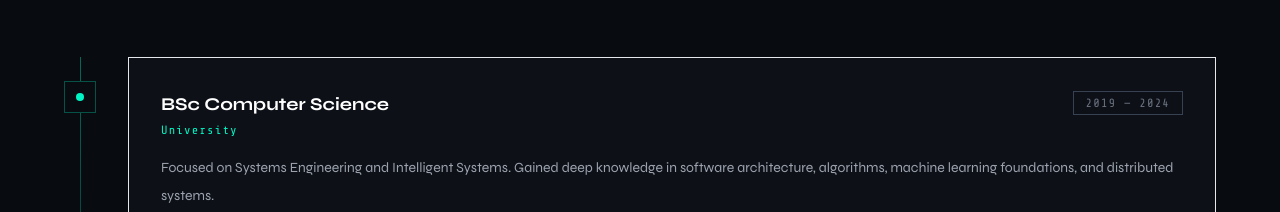
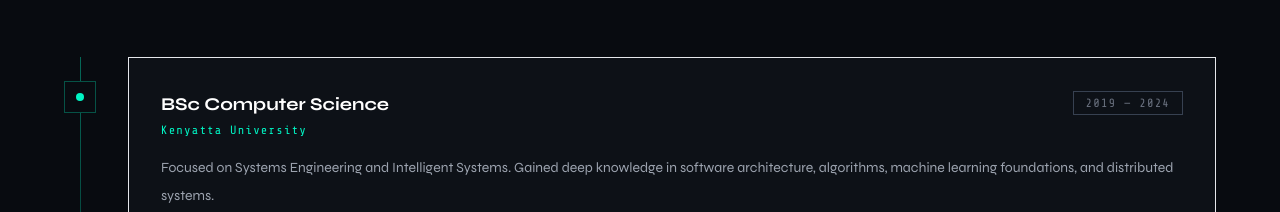
Before and after one commit to Marsden-tech/marsden-portfolio, a React (Vite) app: page / in a window 1280 px wide. Shown: the part 3880-4092 px from the top of the page. Built offline with nearby package versions, Linux system fonts and the light colour scheme.

Commit message:
edit my background

```diff
--- a/src/components/Education.jsx
+++ b/src/components/Education.jsx
@@ -4,7 +4,7 @@ const education = [
   {
     id: '01',
     degree: 'BSc Computer Science',
-    institution: 'University',
+    institution: 'Kenyatta University',
     period: '2019 — 2024',
     description: 'Focused on Systems Engineering and Intelligent Systems. Gained deep knowledge in software architecture, algorithms, machine learning foundations, and distributed systems.',
     tags: ['Systems Engineering', 'Intelligent Systems', 'Software Architecture'],
```
